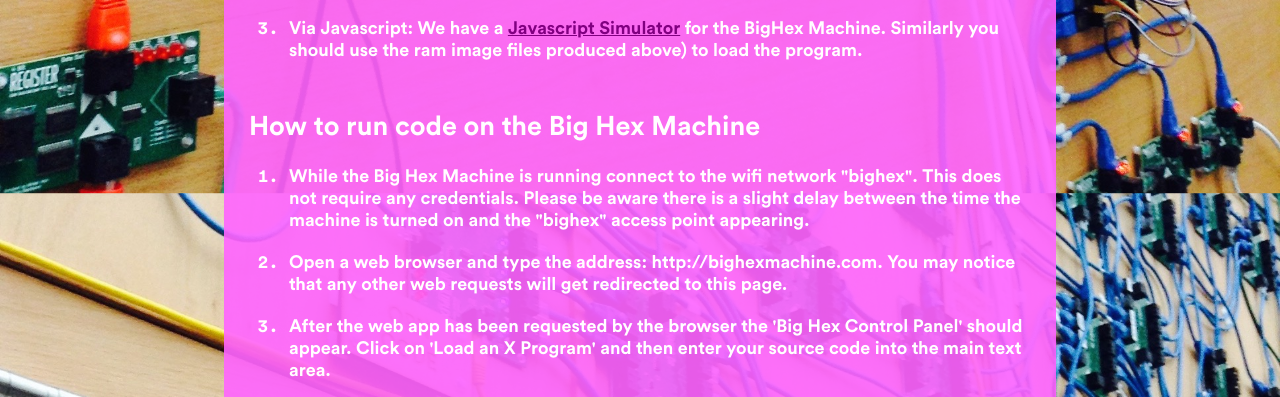
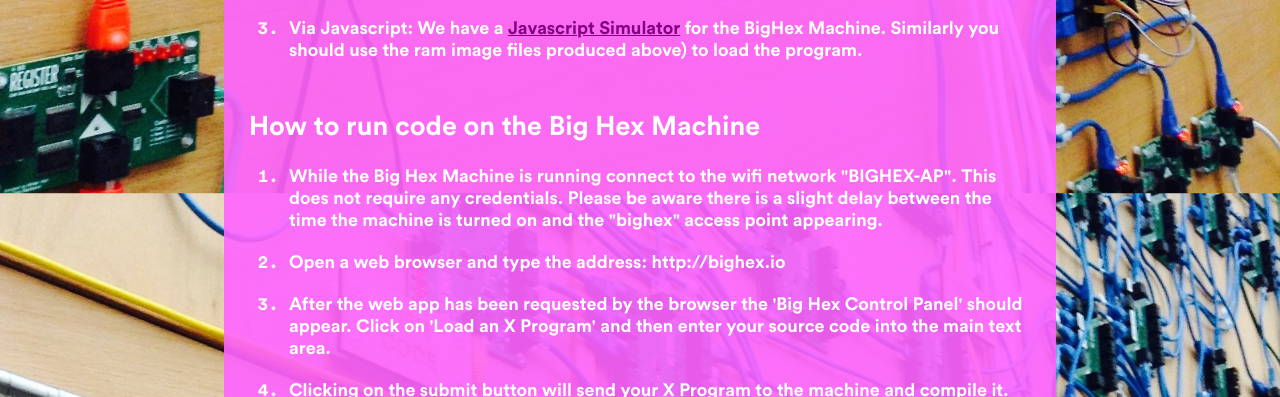
Before and after one commit to bighexmachine/bighexToolchain, a plain HTML site: page index.html in a window 1280 px wide. Shown: the part 1168-1565 px from the top of the page. Drawn offline with Linux system fonts and the light colour scheme.

Commit message:
Updated access details to Big Hex machine

```diff
--- a/index.html
+++ b/index.html
@@ -55,8 +55,8 @@
     <h2>How to run code on the Big Hex Machine</h2>
 
       <ol>
-        <li>While the Big Hex Machine is running connect to the wifi network "bighex". This does not require any credentials. Please be aware there is a slight delay between the time the machine is turned on and the "bighex" access point appearing.
-        <li>Open a web browser and type the address: http://bighexmachine.com. You may notice that any other web requests will get redirected to this page.
+        <li>While the Big Hex Machine is running connect to the wifi network "BIGHEX-AP". This does not require any credentials. Please be aware there is a slight delay between the time the machine is turned on and the "bighex" access point appearing.
+        <li>Open a web browser and type the address: http://bighex.io
         <li>After the web app has been requested by the browser the 'Big Hex Control Panel' should appear. Click on 'Load an X Program' and then enter your source code into the main text area.
         <li>Clicking on the submit button will send your X Program to the machine and compile it. The machine will also automatically load the machine code into the machine's memory - you should see this happening on the machine itself.
         <li>Going back to the control panel will then enable you to start the machine executing. You can also change the clock speed to view the process in slow motion.
```
